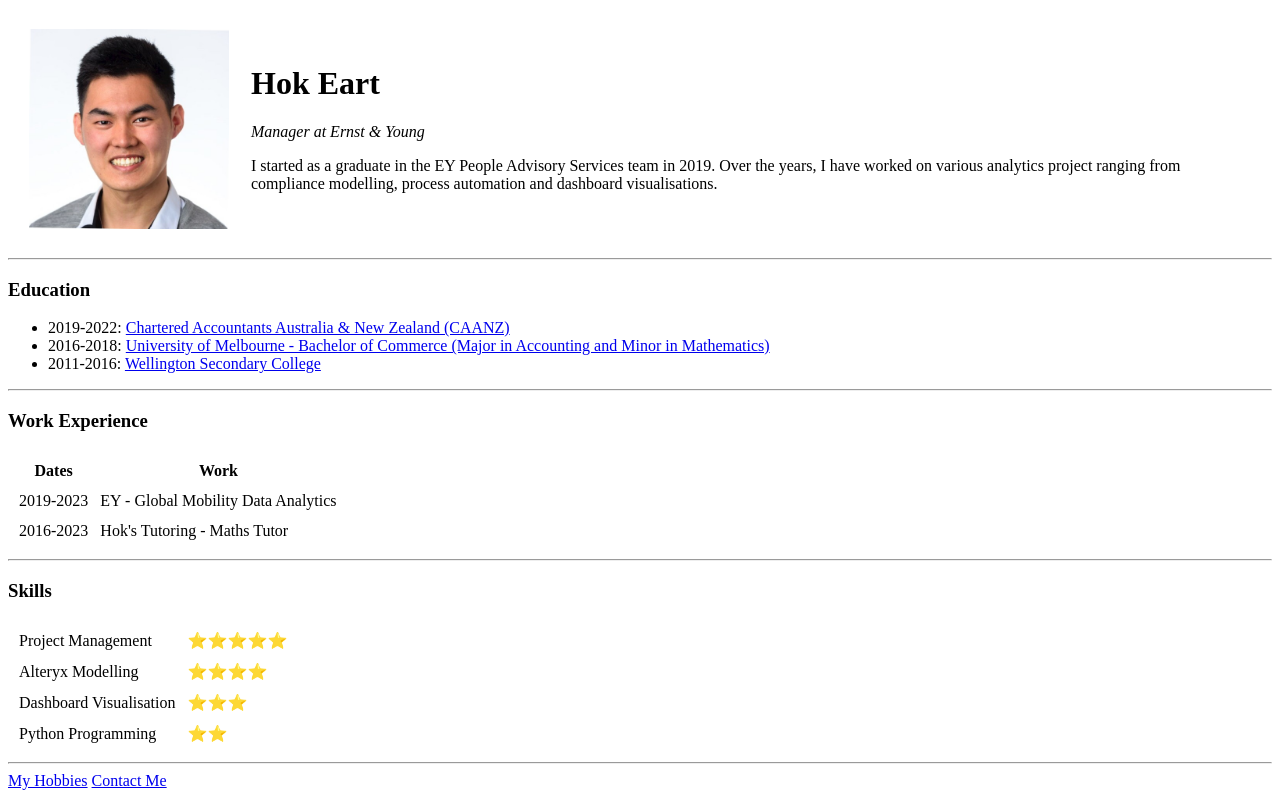
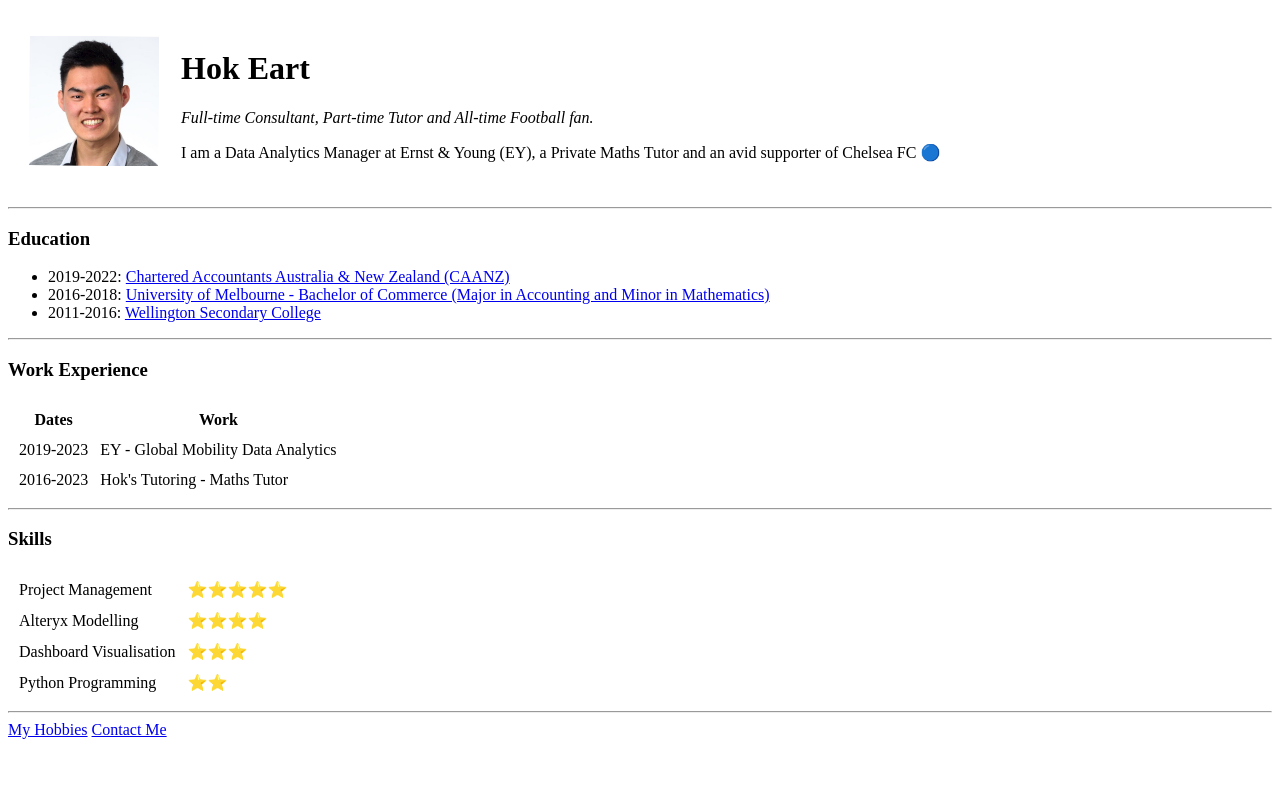
Before and after one commit to Thaihok/cv, a plain HTML site: page index.html in a window 1280 px wide. Drawn offline with Linux system fonts and the light colour scheme.

Commit message:
Update index.html

```diff
--- a/index.html
+++ b/index.html
@@ -1,3 +1,4 @@
+<!doctype html>
 <html lang="en">
     <head>
         <meta charset="UTF-8">
@@ -5,15 +6,16 @@
               content="width=device-width, user-scalable=no, initial-scale=1.0, maximum-scale=1.0, minimum-scale=1.0">
         <meta http-equiv="X-UA-Compatible" content="ie=edge">
         <title>✪ Hok's Personal Site ✪</title>
+        <link rel="stylesheet" href="css/styles.css">
     </head>
     <body>
         <table cellspacing="20">
             <tr>
-                <td><img src="Images/Profile Photo.jfif" alt="hok profile picture" width="200" height="200"></td>
+                <td><img src="Images/Profile Photo.jfif" alt="hok profile picture" width="130" height="130"></td>
                 <td><h1>Hok Eart</h1>
-                <p><em>Manager at Ernst & Young</em></p>
-                <p>I started as a graduate in the EY People Advisory Services team in 2019. Over the years, I have worked on various
-                analytics project ranging from compliance modelling, process automation and dashboard visualisations.</p></td>
+                <p><em>Full-time Consultant, Part-time Tutor and All-time Football fan.</em></p>
+                    <p> I am a Data Analytics Manager at Ernst & Young (EY), a Private Maths Tutor and an avid supporter of Chelsea FC 🔵</p>
+                </td>
             </tr>
         </table>
 
```
